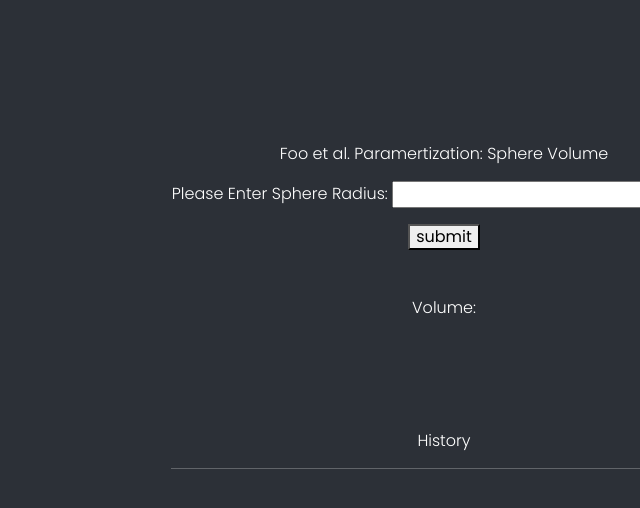
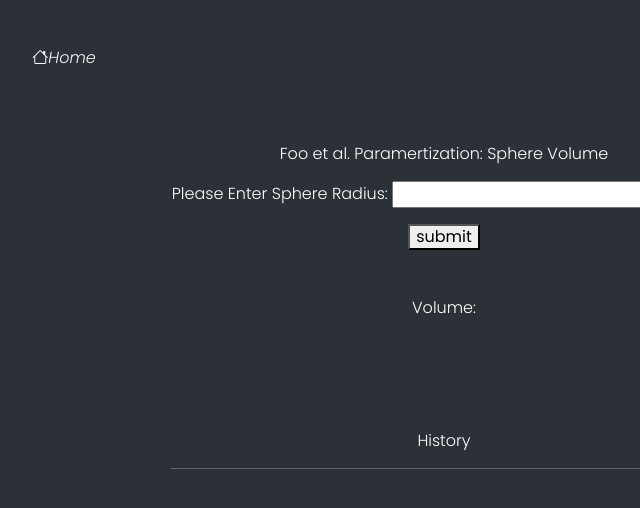
Before and after one commit to Michael-lange/Portfolio, a website: page foo_et_al/sphere.html in a window 1280 px wide. Shown: the full height of the page, 101-741 px from the left. Drawn offline with nearby package versions, Linux system fonts and the light colour scheme; files that its build step writes are made by us from their sources.

Commit message:
Added link to go to home page in sphere.html.

```diff
--- a/foo_et_al/sphere.html
+++ b/foo_et_al/sphere.html
@@ -21,7 +21,7 @@
     <body class="poppins-light" style="background-color: #2c3037; color: white;">
         <div class="container text-center mt-5">
             <div class="row">
-              <div class="col-2"></div>
+              <div class="col-2"><a class="link-light" href="https://michaeljlange.com"><i class="bi bi-house">Home</i></a></div>
               <div class="col-lg-6 text-center mt-5">
                     <div class="mt-5">
                         <div>Foo et al. Paramertization: Sphere Volume</div>
```
